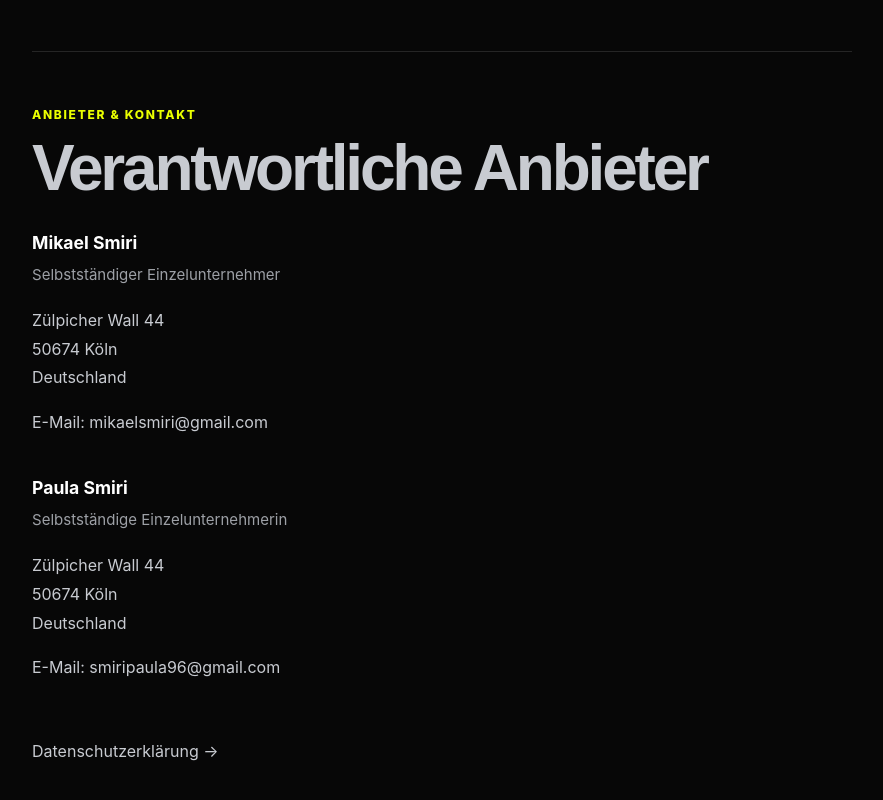
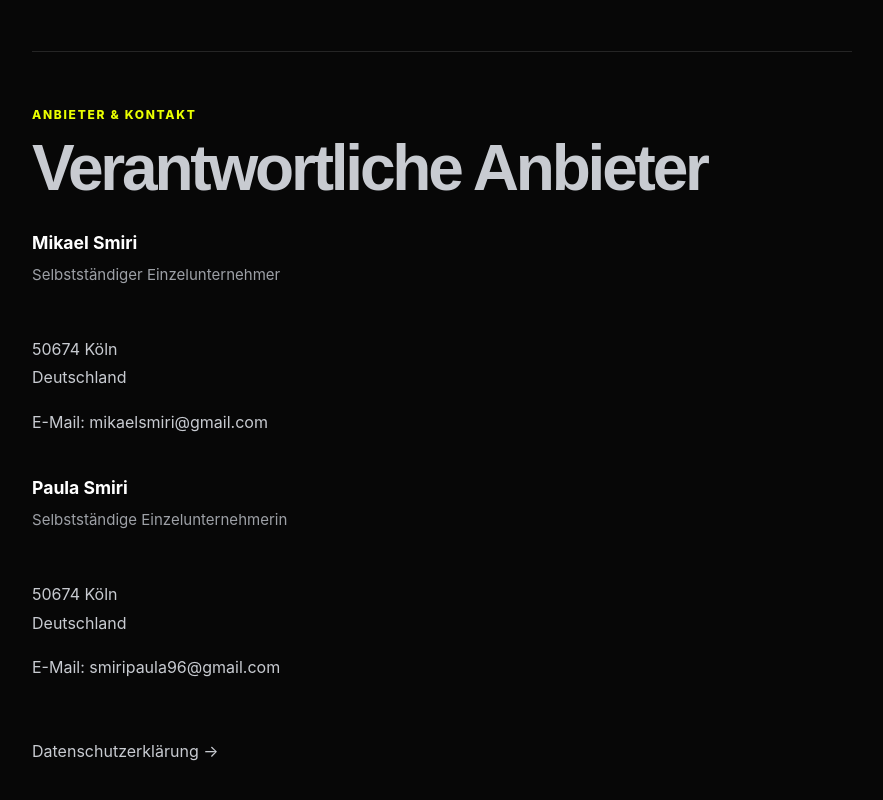
Before and after one commit to Mikael2392/intertwist-agency, a plain HTML site: page impressum.html in a window 1280 px wide. Shown: the part 2072-2872 px from the top of the page, without its empty margins (18-901 px from the left). Drawn offline with Linux system fonts and the light colour scheme.

Commit message:
Update impressum

```diff
--- a/impressum.html
+++ b/impressum.html
@@ -357,7 +357,7 @@
             </p>
 
             <p>
-              Zülpicher Wall 44<br>
+              <br>
               50674 Köln<br>
               Deutschland
             </p>
@@ -385,7 +385,7 @@
             </p>
 
             <p>
-              Zülpicher Wall 44<br>
+              <br>
               50674 Köln<br>
               Deutschland
             </p>
```
